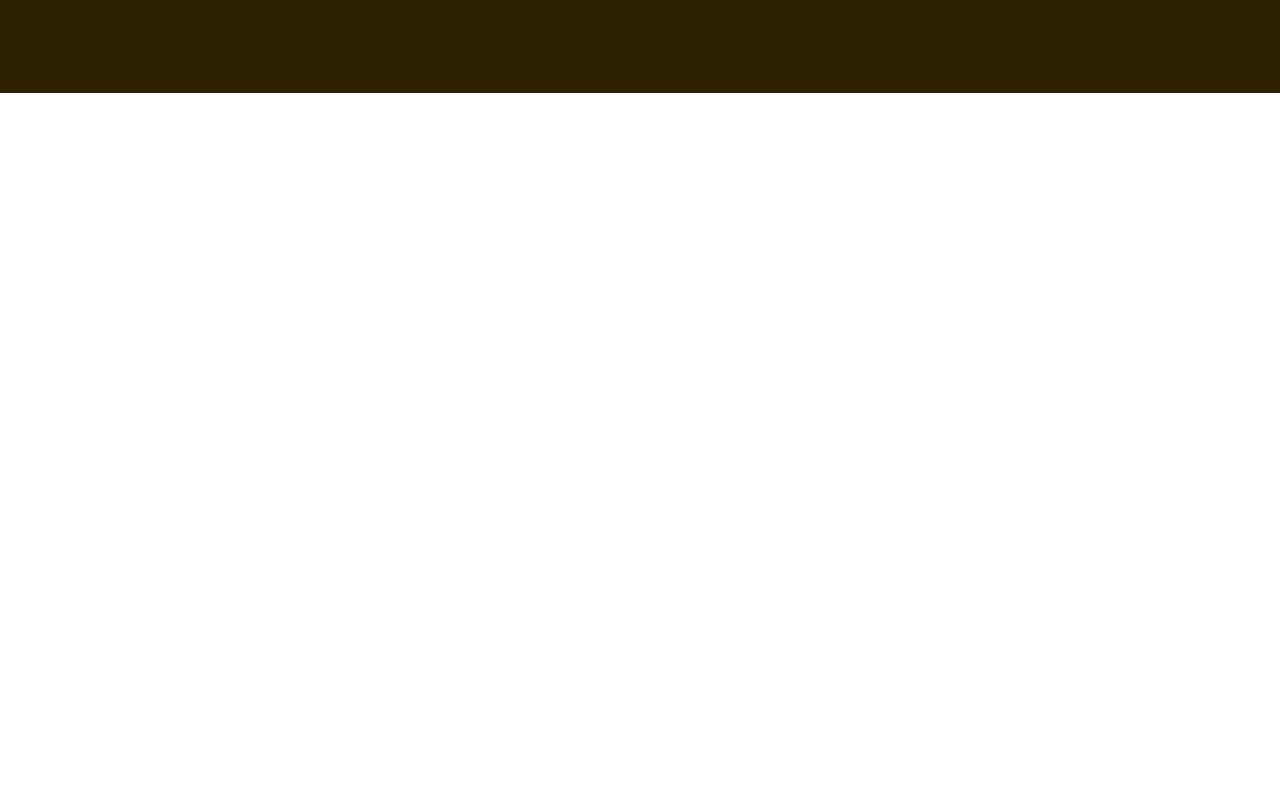
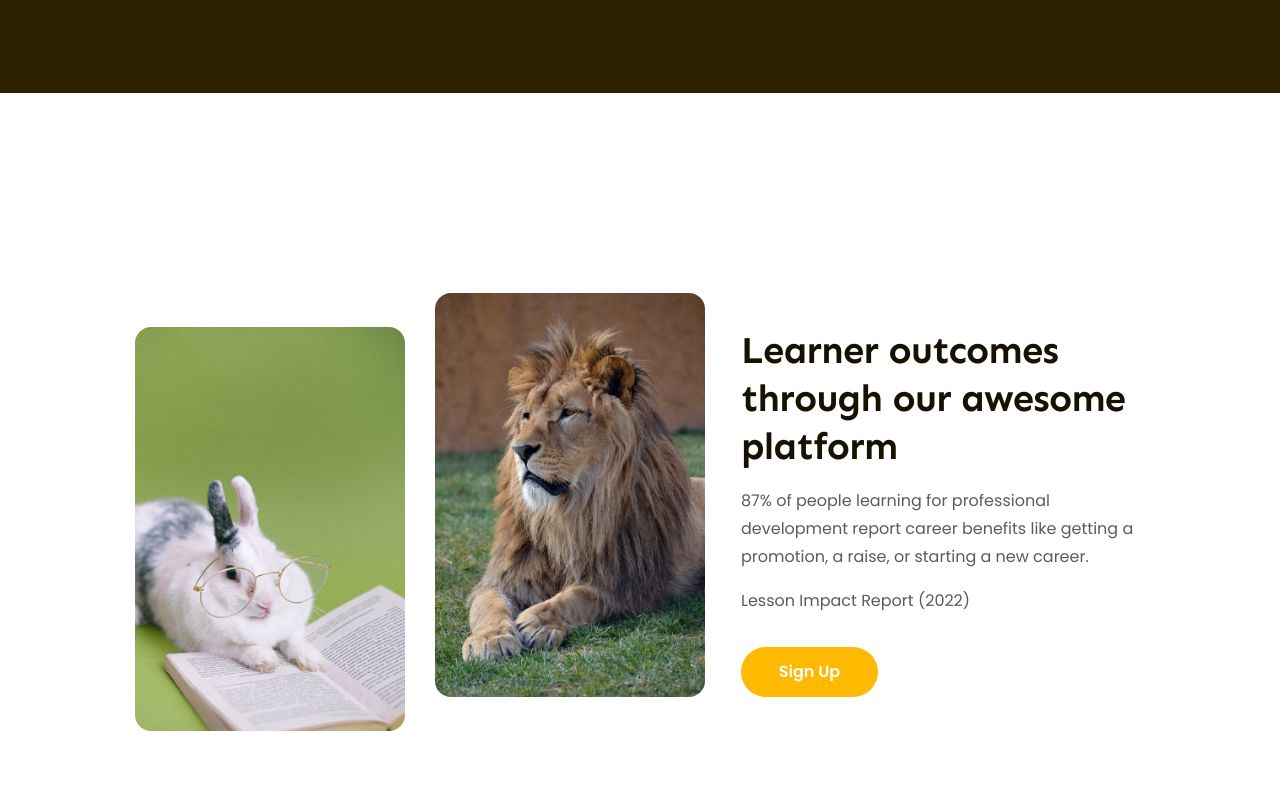
Before and after one commit to HuyNguyenChau/f8-project-2, a plain HTML site: page index.html in a window 1280 px wide. Shown: the part 2301-3100 px from the top of the page. Drawn offline with Linux system fonts and the light colour scheme.

Commit message:
Xong phần Features 1

```diff
--- a/assets/css/styles.css
+++ b/assets/css/styles.css
@@ -462,3 +462,55 @@ a {
     line-height: 1.54;
     color: #ffffff;
 }
+/* ---------------------------------------------Features------------------------------------------------------------------ */
+.features {
+    margin-top: 135px;
+    padding: 65px 0px;
+}
+.features .body {
+    display: flex;
+    justify-content: space-between;
+}
+/* ----------Phần ảnh features---------- */
+.features .body .images {
+    display: flex;
+    gap: 30px;
+}
+.features .body .images img {
+    width: 270px;
+    height: 404px;
+    object-fit: cover;
+    border-radius: 16px;
+}
+.features .body .images img.img-1 {
+    margin-top: 34px;
+}
+/* ----------Phần content features----------  */
+.features .body .content {
+    display: flex;
+    flex-direction: column;
+    align-items: flex-start;
+    justify-content: center;
+    width: 40%;
+}
+/* Phần h2  */
+.features .body .content .heading.heading-lv2 {
+    font-family: var(--font-sen);
+    font-weight: 700;
+    letter-spacing: -0.02em;
+    color: #171100;
+}
+/* Phần mô tả desc */
+.features .body .content .desc {
+    margin-top: 16px;
+    font-size: 1.6rem;
+    line-height: 1.75;
+    color: #5f5b53;
+}
+/* Phần nút bấm "Sign Up" */
+.features .body .content .btn {
+    margin-top: 32px;
+    min-width: 137px;
+    background: var(--primary-color);
+    border-radius: 26px;
+}
--- a/index.html
+++ b/index.html
@@ -50,7 +50,7 @@
                     </div>
                 </div>
             </header>
-            <!---------------------------- Hero -------------------------------->
+            <!---------------------------- Hero ---------------------------------->
             <div class="hero">
                 <div class="main-content">
                     <div class="body">
@@ -137,7 +137,7 @@
                     </div>
                 </div>
             </div>
-            <!---------------------------- Popular ----------------------------->
+            <!---------------------------- Popular ------------------------------->
             <div class="popular">
                 <div class="main-content">
                     <!----- Phần Popular-top ----->
@@ -303,7 +303,7 @@
                     </div>
                 </div>
             </div>
-            <!-------------------------- Feedback ------------------------------>
+            <!---------------------------- Feedback ------------------------------>
             <div class="feedback">
                 <div class="main-content">
                     <div class="feedback-list">
@@ -412,6 +412,36 @@
                     </div>
                 </div>
             </div>
+            <!---------------------------- Features ------------------------------>
+            <div class="features">
+                <div class="main-content">
+                    <div class="body">
+                        <div class="images">
+                            <img
+                                src="./assets/img/rabbit.jpg"
+                                alt="rabbit studying"
+                                class="img-1"
+                            />
+                            <img
+                                src="./assets/img/lion.jpg"
+                                alt="lion studying"
+                            />
+                        </div>
+                        <div class="content">
+                            <h2 class="heading heading-lv2">
+                                Learner outcomes through our awesome platform
+                            </h2>
+                            <p class="desc">
+                                87% of people learning for professional
+                                development report career benefits like getting
+                                a promotion, a raise, or starting a new career.
+                            </p>
+                            <p class="desc">Lesson Impact Report (2022)</p>
+                            <a href="#!" class="btn">Sign Up</a>
+                        </div>
+                    </div>
+                </div>
+            </div>
         </main>
     </body>
 </html>
```
Also changed, not shown: assets/img/lion.jpg (added), assets/img/rabbit.jpg (added).
